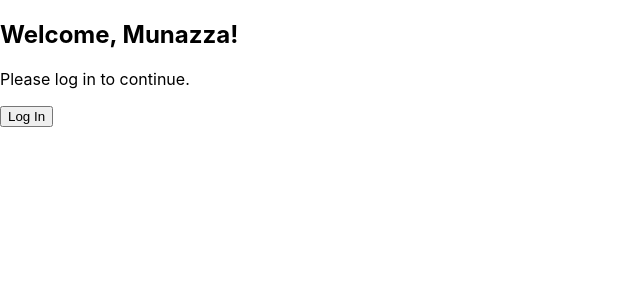
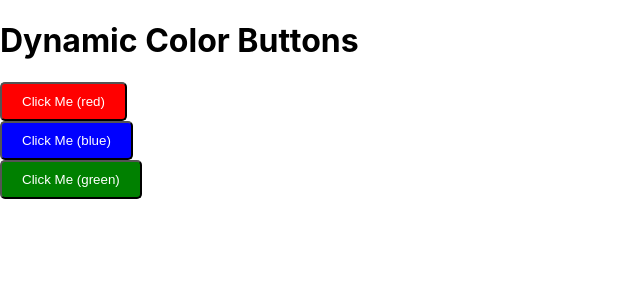
Before and after one commit to SP23-BSE-106/My-FIRST-APP, a React (Create React App) app: page / in a window 1280 px wide. Shown: the top 300 px of the page, without its empty margins (0-640 px from the left). Built offline with nearby package versions, Linux system fonts and the light colour scheme.

Commit message:
Question5

```diff
--- a/src/App.js
+++ b/src/App.js
@@ -48,19 +48,30 @@
 //     </div>
 //   );
 // }
-import Login from "./Login";//  Question4
+// import Login from "./Login";//  Question4
 
-function App() {
-  const handleLogin = () => {
-    alert("Welcome");
-  };
+// function App() {
+//   const handleLogin = () => {
+//     alert("Welcome");
+//   };
 
+//   return (
+//     <div>
+//       <Login isLoggedIn={true} name="Munazza" />
+//       <Login isLoggedIn={false} onLogin={handleLogin} />
+//     </div>
+//   );
+// }
+import Box from "./Box";
+function App(){
   return (
     <div>
-      <Login isLoggedIn={true} name="Munazza" />
-      <Login isLoggedIn={false} onLogin={handleLogin} />
+      <h1>Dynamic Color Buttons</h1>
+
+      <Box color="red" />
+      <Box color="blue" />
+      <Box color="green" />
     </div>
   );
 }
-
 export default App;
--- /dev/null
+++ b/src/Box.js
@@ -0,0 +1,18 @@
+function Box(props){//Question5
+    const buttonStyle = {
+        backgroundColor: props.color,
+        color: "white",
+        padding: "10px 20px",
+        borderRadius: "5px",
+
+      };
+
+      return (
+        <div>
+          <button style={buttonStyle} >
+            Click Me ({props.color})
+          </button>
+        </div>
+      );
+}
+export default Box;
```
